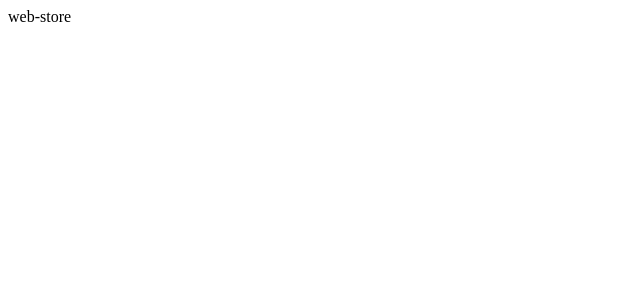
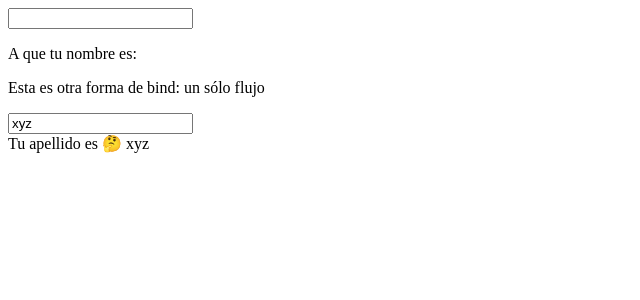
Before and after one commit to jantonio2/WebStore, an Angular app: page / in a window 1280 px wide. Shown: the top 300 px of the page, without its empty margins (0-640 px from the left). Built offline with nearby package versions, Linux system fonts and the light colour scheme.

Commit message:
Data binding

```diff
--- a/src/app/app.component.html
+++ b/src/app/app.component.html
@@ -1 +1,12 @@
-{{title}}
+<div>
+  <input [(ngModel)]="nombre">
+
+  <p>A que tu nombre es: {{nombre}}</p>
+  </div>
+
+  <div>
+    <p>Esta es otra forma de bind: un sólo flujo</p>
+    <div><input [ngModel]="apellido"></div>
+    <div>Tu apellido es 🤔 {{apellido}}</div>
+
+  </div>
--- a/src/app/app.component.ts
+++ b/src/app/app.component.ts
@@ -1,4 +1,4 @@
-import { Component } from '@angular/core';
+import { Component, OnInit } from '@angular/core';
 
 @Component({
   selector: 'app-root',
@@ -7,4 +7,12 @@ import { Component } from '@angular/core';
 })
 export class AppComponent {
   title = 'web-store';
+
+  constructor() { }
+
+  nombre:string="";
+  apellido:string="xyz";
+
+  ngOnInit() {
+  }
 }
--- a/src/app/app.module.ts
+++ b/src/app/app.module.ts
@@ -1,5 +1,6 @@
 import { NgModule } from '@angular/core';
 import { BrowserModule } from '@angular/platform-browser';
+import { FormsModule } from '@angular/forms'
 
 import { AppRoutingModule } from './app-routing.module';
 import { AppComponent } from './app.component';
@@ -10,7 +11,8 @@ import { AppComponent } from './app.component';
   ],
   imports: [
     BrowserModule,
-    AppRoutingModule
+    AppRoutingModule,
+    FormsModule
   ],
   providers: [],
   bootstrap: [AppComponent]
```
